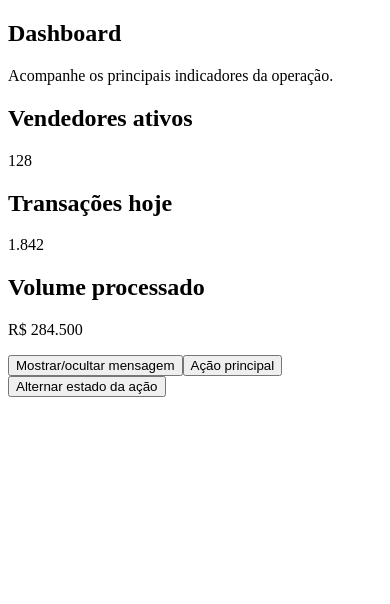
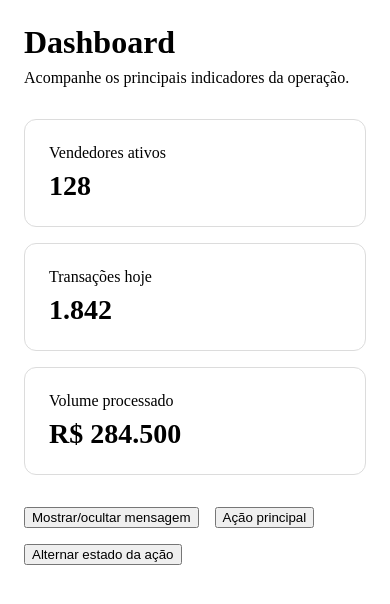
Before and after one commit to aczaffalon/seller-flow, an Angular app: page / in a window 390 px wide. Shown: the top 604 px of the page. Built offline with nearby package versions, Linux system fonts and the light colour scheme.

Commit message:
style: add responsive dashboard indicator cards

```diff
--- a/src/app/features/dashboard/dashboard.html
+++ b/src/app/features/dashboard/dashboard.html
@@ -1,16 +1,19 @@
-<section>
+<section class="dashboard">
+  <header class="dashboard__header">
     <h1>{{ pageTitle }}</h1>
     <p>{{ pageDescription }}</p>
+  </header>
 
-  <div>
+  <div class="dashboard__indicators">
     @for (indicator of indicators; track indicator.label) {
-    <article>
-      <h2>{{ indicator.label }}</h2>
-      <p>{{ indicator.value }}</p>
+      <article class="indicator-card">
+        <h2 class="indicator-card__label">{{ indicator.label }}</h2>
+        <p class="indicator-card__value">{{ indicator.value }}</p>
       </article>
     }
   </div>
 
+  <div class="dashboard__actions">
     <button type="button" (click)="toggleWelcomeMessage()">
       Mostrar/ocultar mensagem
     </button>
@@ -18,6 +21,7 @@
     @if (showWelcomeMessage()) {
       <p>Bem-vindo ao SellerFlow!</p>
     }
+
     <button
       type="button"
       [disabled]="isActionDisabled()"
@@ -31,4 +35,5 @@
     >
       Alternar estado da ação
     </button>
+  </div>
 </section>
--- a/src/app/features/dashboard/dashboard.scss
+++ b/src/app/features/dashboard/dashboard.scss
@@ -0,0 +1,59 @@
+.dashboard {
+  padding: 2rem;
+}
+
+.dashboard__header {
+  margin-bottom: 2rem;
+
+  h1 {
+    margin: 0;
+    font-size: 2rem;
+  }
+
+  p {
+    margin-top: 0.5rem;
+  }
+}
+
+.dashboard__indicators {
+  display: grid;
+  grid-template-columns: repeat(3, minmax(0, 1fr));
+  gap: 1rem;
+  margin-bottom: 2rem;
+}
+
+.indicator-card {
+  padding: 1.5rem;
+  border: 1px solid #dcdcdc;
+  border-radius: 0.75rem;
+  background: #ffffff;
+}
+
+.indicator-card__label {
+  margin: 0 0 0.5rem;
+  font-size: 1rem;
+  font-weight: 500;
+}
+
+.indicator-card__value {
+  margin: 0;
+  font-size: 1.75rem;
+  font-weight: 700;
+}
+
+.dashboard__actions {
+  display: flex;
+  flex-wrap: wrap;
+  gap: 1rem;
+  align-items: center;
+}
+
+@media (max-width: 768px) {
+  .dashboard {
+    padding: 1rem;
+  }
+
+  .dashboard__indicators {
+    grid-template-columns: 1fr;
+  }
+}
```
Lines whose indentation alone changed are shown as unchanged.
